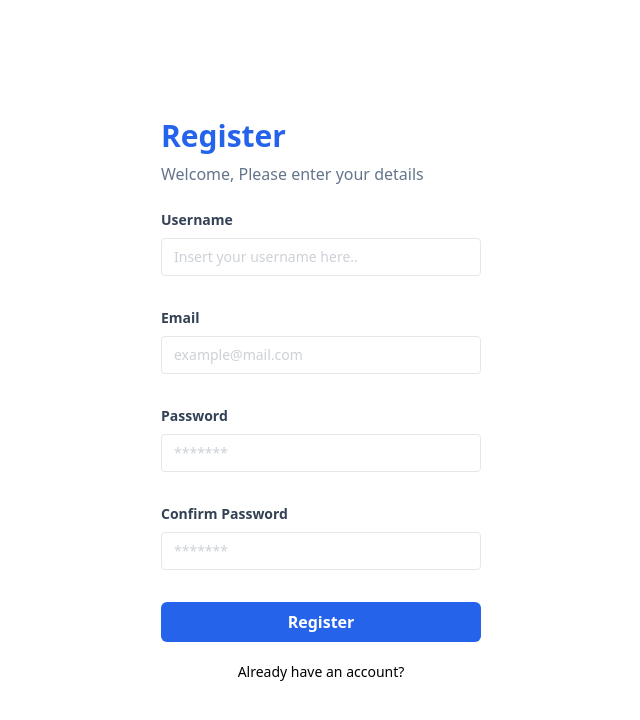
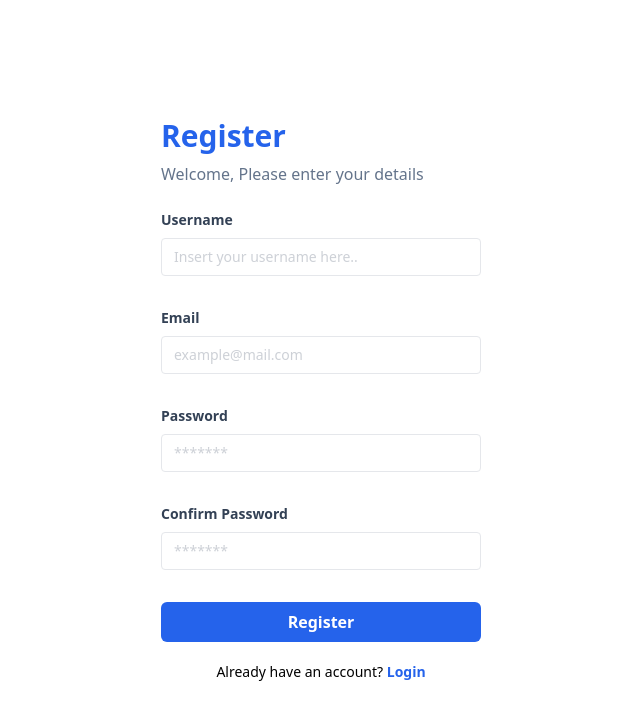
Before and after one commit to Bezaleelderoys/learning-react, a React (Vite) app: page /register in a window 1280 px wide. Shown: the top 720 px of the page, without its empty margins (319-959 px from the left). Built offline with nearby package versions, Linux system fonts and the light colour scheme.

Commit message:
Update AuthLayout.jsx

```diff
--- a/src/components/Layouts/AuthLayout.jsx
+++ b/src/components/Layouts/AuthLayout.jsx
@@ -10,19 +10,32 @@
           Welcome, Please enter your details
         </p>
         {children}
-        <p className="text-sm mt-5 text-center">
-          {type === "login"
-            ? "Don't have an account? "
-            : "Already have an account? "}
-          {type === "login" && (
-            <Link to="/register" className="font-bold text-blue-600">
-              Sign Up
-            </Link>
-          )}
-        </p>
+        <Navigation type={type} />
       </div>
     </div>
   );
 };
 
+const Navigation = ({ type }) => {
+  if (type === "login") {
+    return (
+      <p className="text-sm mt-5 text-center">
+        Don't have an account?{" "}
+        <Link to="/register" className="font-bold text-blue-600">
+          Register
+        </Link>
+      </p>
+    );
+  } else {
+    return (
+      <p className="text-sm mt-5 text-center">
+        Already have an account?{" "}
+        <Link to="/login" className="font-bold text-blue-600">
+          Login
+        </Link>
+      </p>
+    );
+  }
+};
+
 export default AuthLayout;
```
